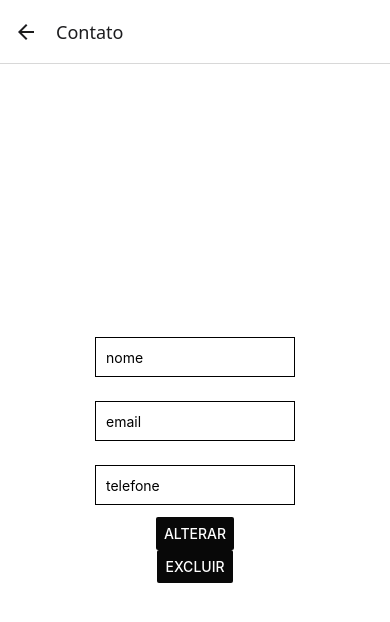
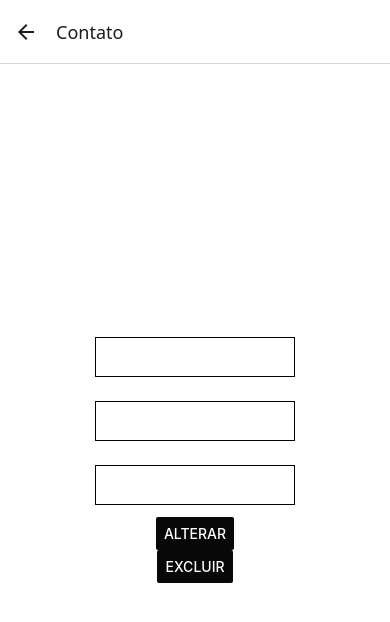
Before and after one commit to QuiaboC/celular, a React Native app: screen /Contato in a window 390 px wide. Shown: the top 622 px of the page. Built offline with nearby package versions, Linux system fonts and the light colour scheme.

Commit message:
midificações

```diff
--- a/App.js
+++ b/App.js
@@ -1,5 +1,5 @@
 import * as React from 'react';
-import { View, Text,Button } from 'react-native';
+import { View, Text,Button, TouchableOpacity} from 'react-native';
 import { NavigationContainer } from '@react-navigation/native';
 import { createNativeStackNavigator } from '@react-navigation/native-stack';
 import HomeScreen from "./telas/home.js";
@@ -17,7 +17,13 @@ function App() {
     <NavigationContainer>
       <Stack.Navigator>
          <Stack.Screen name="Login" component={LoginScreen} />
-        <Stack.Screen name="Home" component={HomeScreen} />
+        <Stack.Screen name="Home" component={HomeScreen} options={({navigation}) => ({title: 'lista de contatos',
+        headerRight: () => (
+              <TouchableOpacity onPress={() => navigation.navigate('CadastroContato')}>
+                <Text style={{ fontSize: 24, marginRight: 10 }}>+</Text>
+              </TouchableOpacity>
+            ),
+            })}/>
         <Stack.Screen name="Cadastro" component={CadastroScreen}/>
         <Stack.Screen name="CadastroContato" component={cadastroContato}/>
         <Stack.Screen name="Contato" component={Contato}/>
--- a/telas/ListarContato.js
+++ b/telas/ListarContato.js
@@ -1,30 +1,35 @@
 import { StyleSheet, Text, View, Button, Image, TextInput } from 'react-native';
 import { StatusBar } from 'expo-status-bar';
+import { useState } from 'react';
 
-export default function Contato({ navigation }) {
+export default function Contato({ navigation, route }) {
+    const { nome, telefone,email } = route.params || {};
+
     return (
         <View style={styles.container}>
 
             <TextInput
                 style={styles.input}
-                placeholder="nome"
-                keyboardType="nome"
+                value={nome}
+                defaultValue={nome}
             />
             <TextInput
                 style={styles.input}
-                placeholder="email"
+                value={email}
+                defaultValue={email}
                 keyboardType="email-address"
             />
             <TextInput
+                value={telefone}
                 style={styles.input}
-                placeholder="telefone"
+                defaultValue={telefone}
                 keyboardType="telefone"
             />
 
             <Button
                 title="Alterar"
                 color="#080808"
-                onPress={() => navigation.navigate('Home')}
+                onPress={() => navigation.navigate('Home', {email, nome, telefone})}
             />
 
             <Button
--- a/telas/cadastroContato.js
+++ b/telas/cadastroContato.js
@@ -1,32 +1,42 @@
 import { StyleSheet, Text, View, Button, Image, TextInput } from 'react-native';
 import { StatusBar } from 'expo-status-bar';
+import { useState } from 'react';
 
 export default function cadastroContato({ navigation }) {
+  const [nome, setNome] = useState('');
+  const [telefone, setTelefone] = useState('');
+  const [email, setEmail] = useState('');
   return (
+
     <View style={styles.container}>
 
       <TextInput
               style={styles.input}
               placeholder="nome"
-              keyboardType="nome"
+              value={nome}
+              onChangeText={setNome}
             />
 
             <TextInput
               style={styles.input}
+              value={telefone}
               placeholder="telefone"
-              keyboardType="cpf"
+        keyboardType="phone-pad"
+        onChangeText={setTelefone}
             />
 
             <TextInput
               style={styles.input}
               placeholder="email"
+              value={email}
               keyboardType="email-address"
+              onChangeText={setEmail}
             />
 
             <Button
               title="Salvar"
               color="#080808"
-              onPress={() => navigation.navigate('Home', {user})}
+              onPress={() => navigation.navigate('Home', {nome, telefone, email})}
             />
       <StatusBar style="auto" />
     </View>
--- a/telas/home.js
+++ b/telas/home.js
@@ -1,62 +1,60 @@
-import { StyleSheet, Text, View, Button, Image, TextInput } from 'react-native';
-import { StatusBar } from 'expo-status-bar';
+import { StyleSheet, Text, View, Button, Image,TouchableOpacity } from "react-native";
 
-export default function LoginScreen({navigation}) {
+export default function HomeScreen({ route, navigation }) {
+  const { nome, telefone, email } = route.params || {};
+
   return (
     <View style={styles.container}>
+      <View style={styles.card}>
+        <TouchableOpacity onPress={() => navigation.navigate("Contato", { nome, telefone, email })}>
           <Image
             style={styles.tinyLogo}
             source={{
-             uri: 'https://cdn.pixabay.com/photo/2015/10/05/22/37/blank-profile-picture-973460_960_720.png',
+              uri: "https://cdn.pixabay.com/photo/2015/10/05/22/37/blank-profile-picture-973460_960_720.png",
             }}
           />
+        </TouchableOpacity>
 
-         <TextInput
-           style={styles.input}
-           placeholder="email"
-           keyboardType="email-address"
-         />
-
-         <TextInput
-           style={styles.input}
-           placeholder="senha"
-           secureTextEntry={true}
-         />
-
-         <Button
-           title="Entrar"
-           color="#080808"
-           onPress={() => navigation.navigate('Home')}
-         />
-
-         <Button
-           title="Cadastrar"
-           color="#080808"
-           onPress={() => navigation.navigate('cadastro')}
-         />
-
-         <StatusBar style="auto" />
+        <View style={styles.info}>
+          <Text style={styles.nome}>{nome}</Text>
+          <Text style={styles.tel}>{telefone}</Text>
+        </View>
+      </View>
     </View>
   );
 }
-
 const styles = StyleSheet.create({
   container: {
     flex: 1,
-    backgroundColor: '#fff',
-    alignItems: 'center',
-    justifyContent: 'center',
+    backgroundColor: "#fff",
+    padding: 15,
+  },
+  card: {
+    flexDirection: "row",
+    alignItems: "center",
+    borderWidth: 1,
+    borderColor: "#ddd",
+    borderRadius: 8,
+    padding: 12,
+    marginBottom: 10,
+    backgroundColor: "#f9f9f9",
   },
   tinyLogo: {
     width: 50,
     height: 50,
-
+    marginRight: 12,
+    borderRadius: 25,
   },
-  input: {
-    width: 200,
-    height: 40,
-    margin: 12,
-    borderWidth: 1,
-    padding: 10,
+  info: {
+    flexDirection: "column",
+  },
+  nome: {
+    fontSize: 16,
+    fontWeight: "bold",
+  },
+  tel: {
+    fontSize: 14,
+    color: "#555",
+    marginTop: 2,
   },
 });
```
Lines whose indentation alone changed are shown as unchanged.
